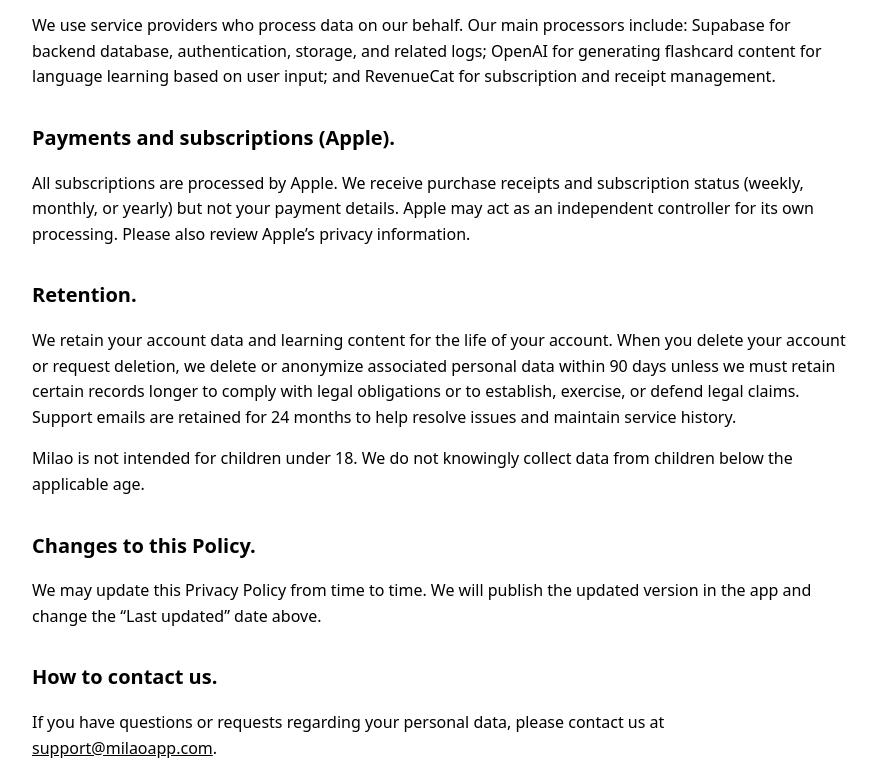
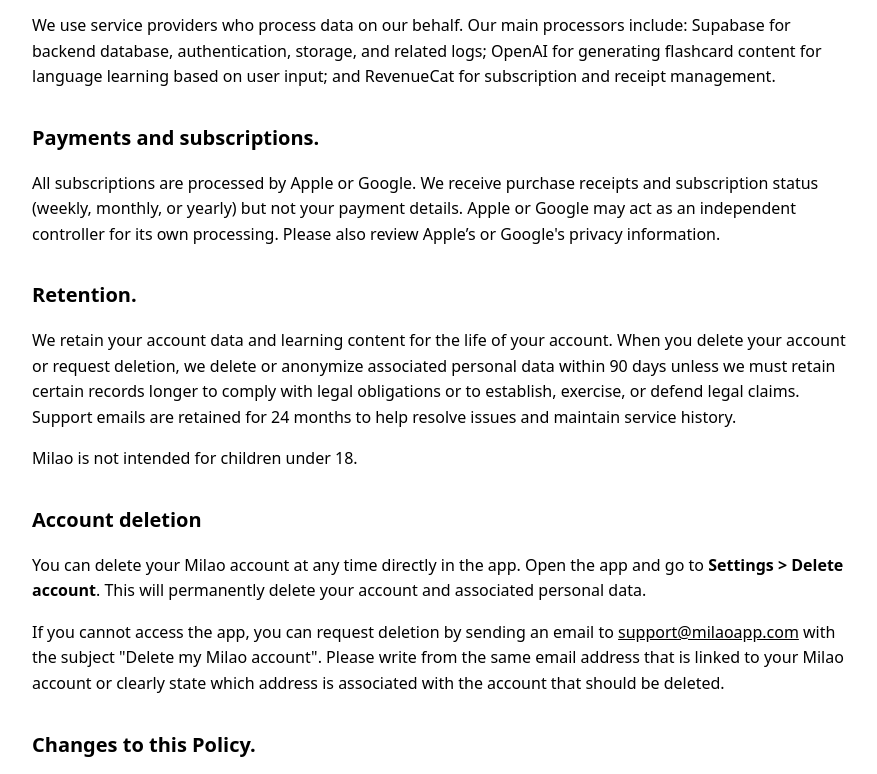
Before and after one commit to Cose01/legal-pages, a plain HTML site: page privacy/index.html in a window 1280 px wide. Shown: the part 1013-1787 px from the top of the page, without its empty margins (198-1075 px from the left). Drawn offline with Linux system fonts and the light colour scheme.

Commit message:
Update index.html

```diff
--- a/privacy/index.html
+++ b/privacy/index.html
@@ -23,7 +23,7 @@
 
   <p>
     This Privacy Policy explains how Milao (“we”, “us”, “our”) processes personal data when you use the Milao mobile application.
-    Milao is currently available on iOS via the Apple App Store and can be downloaded worldwide unless local laws restrict availability.
+    Milao is currently available on iOS via the Apple App Store and on Android via the Google Play Store and can be downloaded worldwide unless local laws restrict availability.
     We process personal data in accordance with the EU/EEA General Data Protection Regulation (GDPR) and other applicable laws.
   </p>
   <p>
@@ -63,10 +63,10 @@
     storage, and related logs; OpenAI for generating flashcard content for language learning based on user input; and RevenueCat for subscription and receipt management.
   </p>
 
-  <h2>Payments and subscriptions (Apple).</h2>
+  <h2>Payments and subscriptions.</h2>
   <p>
-    All subscriptions are processed by Apple. We receive purchase receipts and subscription status (weekly, monthly, or yearly) but not
-    your payment details. Apple may act as an independent controller for its own processing. Please also review Apple’s privacy
+    All subscriptions are processed by Apple or Google. We receive purchase receipts and subscription status (weekly, monthly, or yearly) but not
+    your payment details. Apple or Google may act as an independent controller for its own processing. Please also review Apple’s or Google's privacy
     information.
   </p>
 
@@ -78,7 +78,21 @@
     maintain service history.
   </p>
   <p>
-    Milao is not intended for children under 18. We do not knowingly collect data from children below the applicable age.
+    Milao is not intended for children under 18.
+  </p>
+
+  <h2 id="account-deletion">Account deletion</h2>
+  <p>
+    You can delete your Milao account at any time directly in the app.
+    Open the app and go to <strong>Settings &gt; Delete account</strong>.
+    This will permanently delete your account and associated personal data.
+  </p>
+  <p>
+    If you cannot access the app, you can request deletion by sending an email to
+    <a href="mailto:support@milaoapp.com">support@milaoapp.com</a> with the subject
+    "Delete my Milao account". Please write from the same email address that is
+    linked to your Milao account or clearly state which address is associated
+    with the account that should be deleted.
   </p>
 
   <h2>Changes to this Policy.</h2>
```
